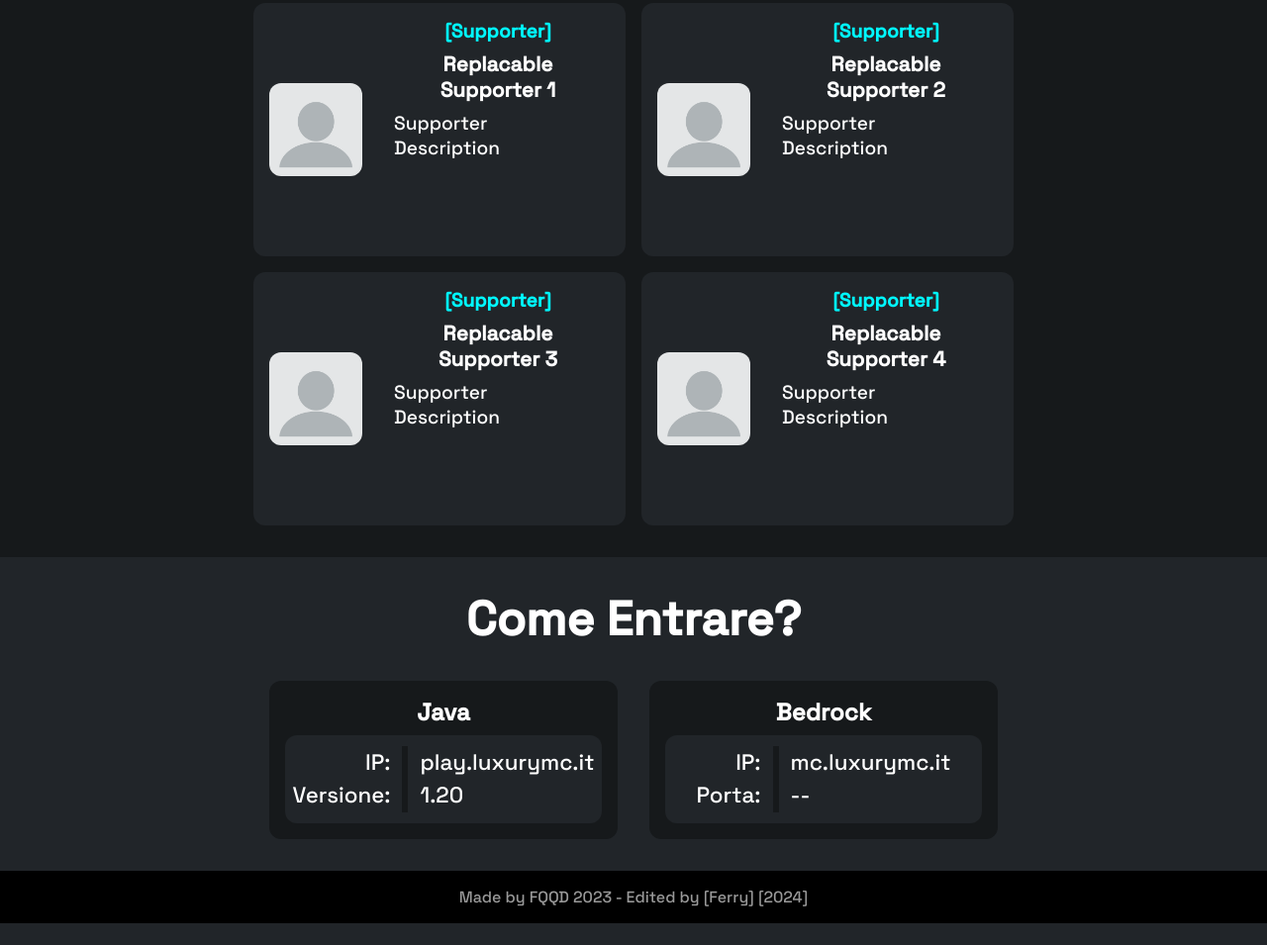
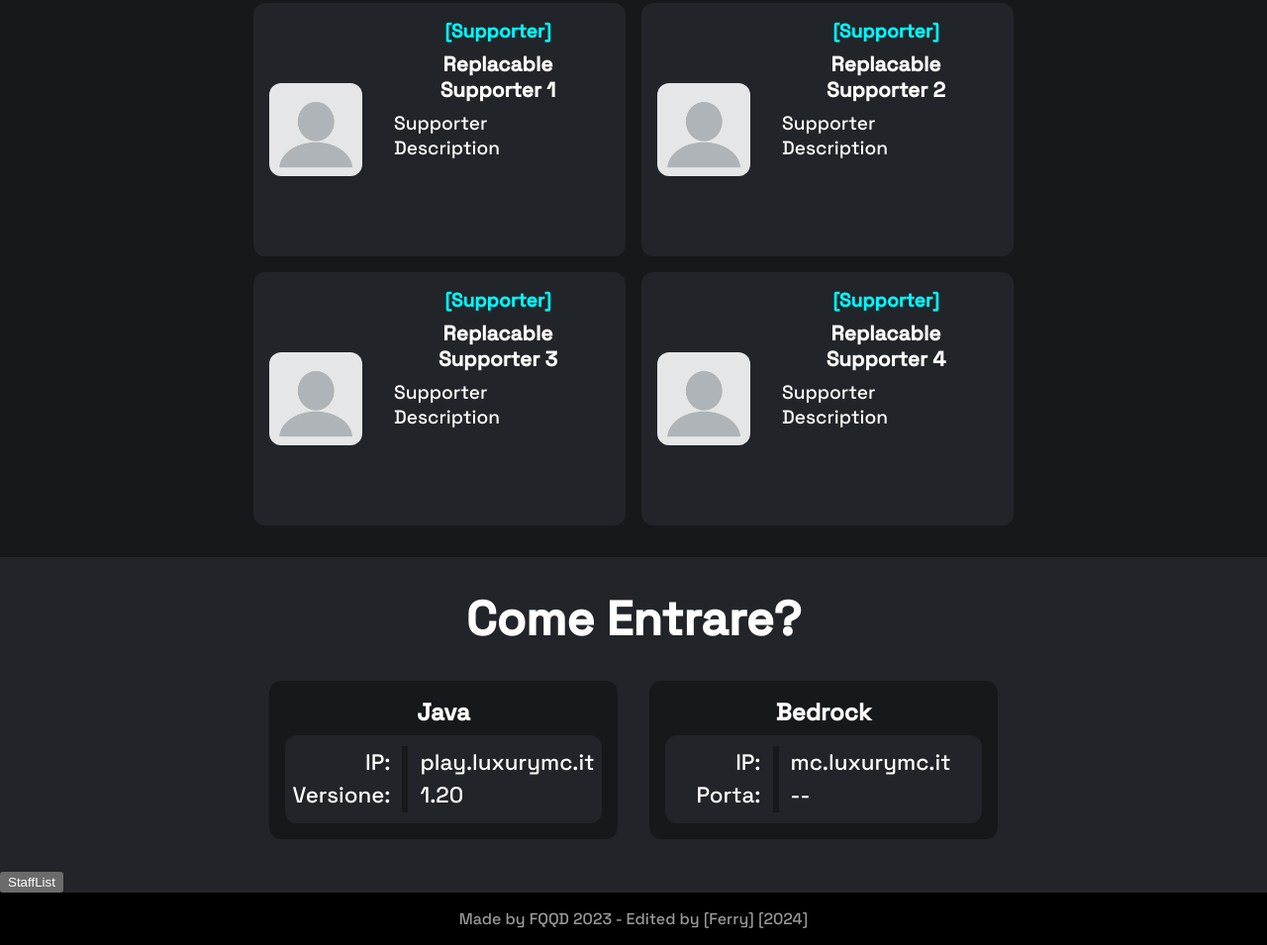
Before and after one commit to Flylik/luxurymc, a plain HTML site: page index.html in a window 1280 px wide. Shown: the part 3413-4368 px from the top of the page at 99% size. Before the commit the page ends 4346 px from the top, so only its background shows below. Drawn offline with nearby package versions, Linux system fonts and the light colour scheme.

Commit message:
StaffList

```diff
--- a/index.html
+++ b/index.html
@@ -227,6 +227,9 @@
         </div>
       </div>
     </div>
+    <a href="staff.html">
+      <button>StaffList</button>
+    </a>
     <footer class="copyright_div">
       <a href="https://github.com/FQQD/MCServer-Web-Template" class="copyright">Made by FQQD 2023 - Edited by [Ferry] [2024]</a>
     </footer>
```
Also changed, not shown: staff.html (added, +10 -0 lines).
